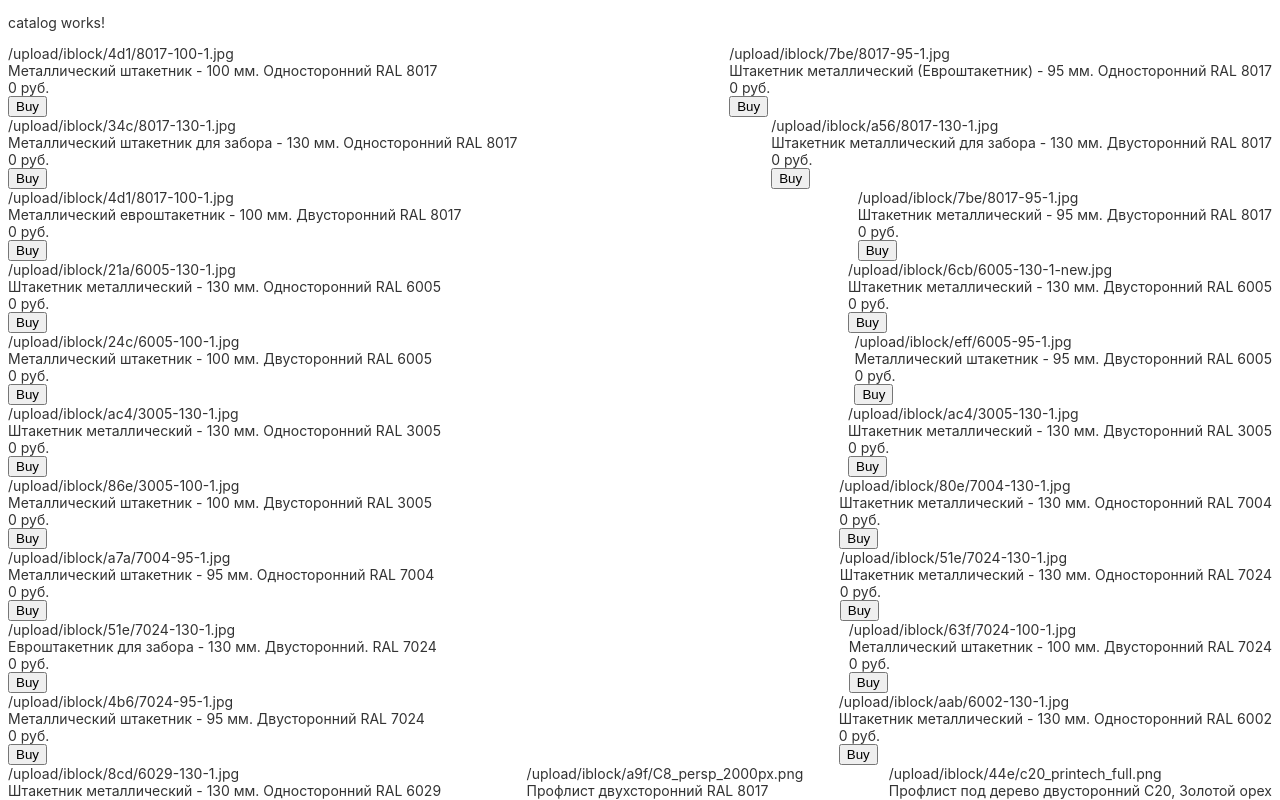
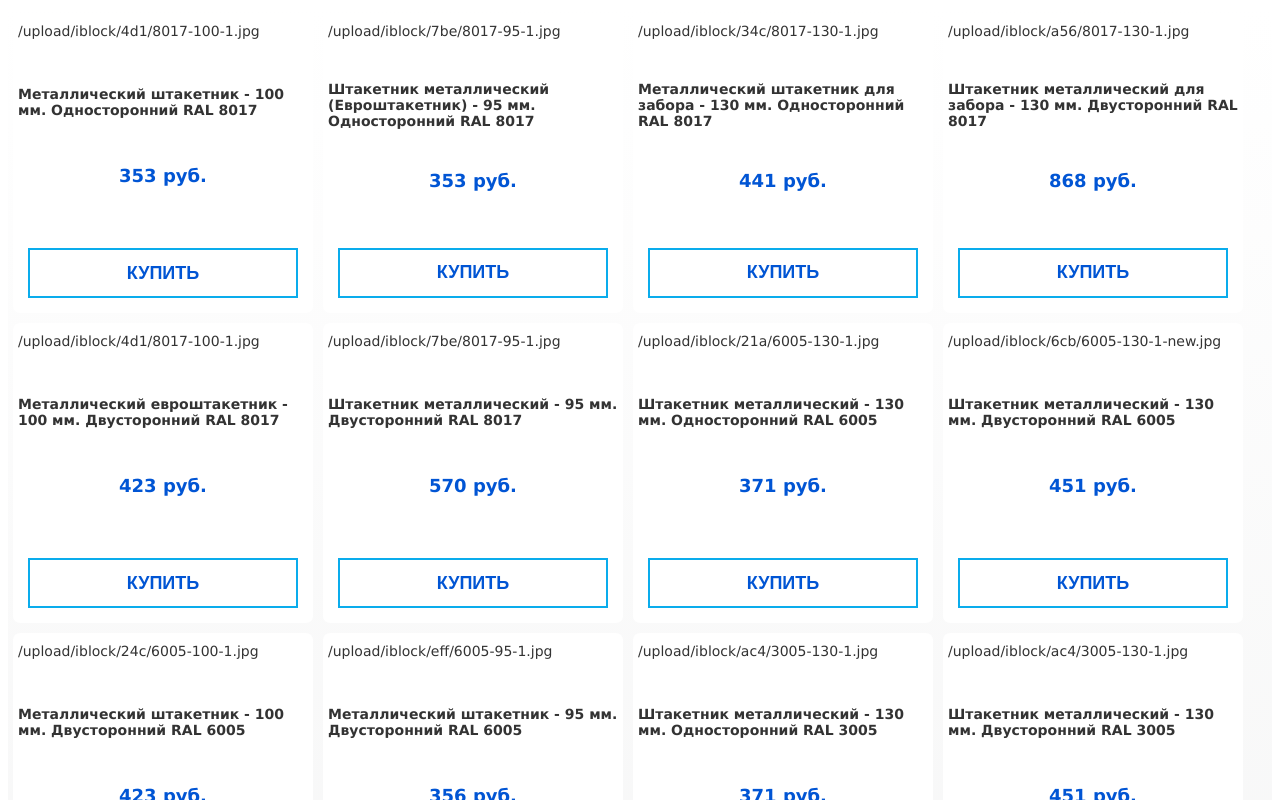
Before and after one commit to GitGudLater/Angular9, an Angular app in the folder angularApp/: page / in a window 1280 px wide. Shown: the top 800 px of the page. Built offline with nearby package versions, Linux system fonts and the light colour scheme.

Commit message:
iplemented syles

```diff
--- a/angularApp/src/app/pipes/roubles-currency.pipe.ts
+++ b/angularApp/src/app/pipes/roubles-currency.pipe.ts
@@ -5,6 +5,6 @@ import { Pipe, PipeTransform } from '@angular/core';
 })
 export class RoublesPipe implements PipeTransform {
   transform(value: number | undefined, args?: any): string {
-    return value ? value.toString() + ' руб.' : '0 руб.';
+    return value ? value.toString() + ' руб.' : '';
   }
 }
--- a/angularApp/src/app/routers/components/bucket/bucket.html
+++ b/angularApp/src/app/routers/components/bucket/bucket.html
@@ -1,9 +1,37 @@
+<div class="header"><h6>Корзина</h6></div>
+<div class="check-list">
+    <div class="bucket-labels container">
+        <div class="product__name">
+            Наименование
+        </div>
+        <div class="product__quantity">
+            Кол-во
+        </div>
+        <div class="product__price">
+            Цена-шт
+        </div>
+        <div class="product__multiple-price">
+            Сумма
+        </div>
+    </div>
+    <div class="bucket-product__border">
+        <hr>
+    </div>
     <div *ngFor="let product of products.values()" class="bucket-product container">
+        <div class="bucket-product__elements">
             <div class="product__name">
                 {{product.product.NAME}}
             </div>
             <div class="product__quantity">
+                <div class="bucket-product button">
+                    <button (click)="deleteFromBusket(product)" class="button"> < </button>
+                </div>
+                <div>
                     {{product.quantity}}
+                </div>
+                <div class="bucket-product button">
+                    <button (click)="addToBusket(product)" class="button"> > </button>
+                </div>
             </div>
             <div class="product__price">
                 {{calculatePriceForProduct(product) | rub}}
@@ -11,9 +39,18 @@
             <div class="product__multiple-price">
                 {{calculateMultipleProductPrice(product) | rub}}
             </div>
-    <div class="bucket-product buttons">
-        <button (click)="deleteFromBusket(product)" class="decrease"> < </button>
-        <button (click)="addToBusket(product)" class="increase"> > </button>
+        </div>
+        <div class="bucket-product__border">
+            <hr>
         </div>
     </div>
-<div class="price"> total {{resultPrice | rub}}</div>
+    <div class="price container">
+        <div class="price__element">
+            Итого
+        </div>
+        <div class="price__element">
+            {{resultPrice | rub}}
+        </div>
+    </div>
+    <hr>
+</div>
--- a/angularApp/src/app/routers/components/bucket/bucket.scss
+++ b/angularApp/src/app/routers/components/bucket/bucket.scss
@@ -5,6 +5,86 @@
     align-content: flex-start;
 }
 
-.container {
-    @include flexbox(row, nowrap)
+.header {
+    font-size: xx-large;
 }
+
+.check-list {
+    box-shadow: 0px 0px 8px 5px rgb(218, 218, 218);
+    padding-top: 20px;
+    padding-bottom: 15px;
+    padding-left: 10px;
+    padding-right: 10px;
+    border-radius: 5px;
+    font-weight:bold;
+}
+
+.button {
+    @include flexbox(row, nowrap);
+    width: 30px;
+    flex: 0 0;
+}
+
+.bucket-labels {
+    @include flexbox(row, nowrap);
+    .product {
+        &__name {
+            width: 500px;
+        }
+        &__quantity {
+            width: 100px;
+        }
+        &__price {
+            width: 180px;
+        }
+        &__multiple-price {
+            width: 180px;
+        }
+    }
+}
+
+.bucket-product {
+    @include flexbox(column, nowrap);
+    &__elements {
+        @include flexbox(row, nowrap);
+        .product {
+            &__name {
+                width: 500px;
+            }
+            &__quantity {
+                width: 100px;
+                @include flexbox(row, nowrap);
+            }
+            &__price {
+                width: 180px;
+            }
+            &__multiple-price {
+                width: 180px;
+            }
+        }
+    }
+}
+
+.price{
+    @include flexbox(row, nowrap);
+    &__element {
+        width: 180px;
+    }
+}
+
+.button {
+    color: rgb(1, 85, 212);
+    background-color: #ffffff;
+    border-style: solid;
+    border-color: rgb(255, 255, 255);
+    font-size: large;
+    transition-property: background-color , border-color , color;
+    transition-duration: .2s;
+}
+
+.button:hover {
+    background-color: rgb(161, 227, 253);
+    color:#ffffff;
+    border-color: rgb(161, 227, 253);
+    cursor: pointer;
+}
--- a/angularApp/src/app/routers/components/catalog/catalog.component.ts
+++ b/angularApp/src/app/routers/components/catalog/catalog.component.ts
@@ -18,4 +18,8 @@ export class CatalogComponent{
     this.catalogService.addProductToBucket(product);
   }
 
+  calculatePrice(product: Product): number {
+    return this.catalogService.calculatePriceForProduct(product);
+  }
+
 }
--- a/angularApp/src/app/routers/components/catalog/catalog.html
+++ b/angularApp/src/app/routers/components/catalog/catalog.html
@@ -1,5 +1,3 @@
-<p>catalog works!</p>
-
 <div class="container flex-box">
     <div class="product flex-element container" *ngFor="let product of products$ | async">
         <div class="product__picture">
@@ -9,10 +7,10 @@
             {{product.NAME}}
         </div>
         <div class="product__price">
-            {{product.PRICE | rub}}
+            {{calculatePrice(product) | rub}}
         </div>
         <div class="product__buy-button">
-            <button (click)="addProductToBusket(product)"> Buy </button>
+            <button (click)="addProductToBusket(product)" class="button"> КУПИТЬ </button>
         </div>
     </div>
 </div>
--- a/angularApp/src/app/routers/components/catalog/catalog.scss
+++ b/angularApp/src/app/routers/components/catalog/catalog.scss
@@ -1,14 +1,76 @@
-@mixin flexbox($direction, $wrap) {
+@mixin flexbox($direction, $wrap, $justifyContent) {
     display: flex;
-    justify-content: space-between;
+    justify-content: $justifyContent;
     flex-flow: $direction $wrap;
     align-content: flex-start;
 }
 
+.container {
+    margin-bottom: 15px;
+}
+
 .flex-box {
-    @include flexbox(row, wrap)
+    @include flexbox(row, wrap, flex-start);
+    background: linear-gradient( #ffffff, #dddedf);
+
 }
 
 .product {
-    @include flexbox(column, nowrap)
+    @include flexbox(column, nowrap, space-between);
+    height: 300px;
+    flex: 0 0 300px;
+    border-radius: 0.5em;
+    margin: 5px;
+    background: #ffffff;
+    font-family: Verdana, "Trebuchet MS", Geneva, sans-serif;
+
+    &__name {
+        margin-left: 5px;
+        margin-right: 5px;
+        font-weight: bold;
+    }
+
+    &__price {
+        margin-left: 5px;
+        margin-right: 5px;
+        align-self: center;
+        font-size: large;
+        font-weight: bold;
+        color: rgb(1, 85, 212);
+    }
+
+    &__picture {
+        margin-top: 10px;
+        margin-left: 5px;
+        margin-right: 5px;
+    }
+
+
+    &__buy-button {
+        @include flexbox(column, nowrap, space-between);
+        justify-content: center;
+        align-items: center;
+    }
 }
+
+.button {
+    width: 90%;
+    height: 50px;
+    margin-top: 15px;
+    margin-bottom: 15px;
+    background-color: #ffffff;
+    border-style: solid;
+    border-color: rgb(10, 172, 236);
+    color: rgb(1, 85, 212);
+    font-size: large;
+    font-weight:bold;
+    transition-property: background-color , border-color , color;
+    transition-duration: .2s;
+}
+
+.button:hover {
+    background-color: rgb(161, 227, 253);
+    color:#ffffff;
+    border-color: rgb(161, 227, 253);
+    cursor: pointer;
+}
--- a/angularApp/src/app/services/bucket/bucket.service.ts
+++ b/angularApp/src/app/services/bucket/bucket.service.ts
@@ -18,7 +18,7 @@ export class BucketService{
 
     calculateMultipleProductPrice(product: BucketProduct) {
         return this.calculatePriceForProduct(product) * product.quantity;
-      }
+    }
 
     calculatePriceForProduct(product: BucketProduct) {
         return product.product.PRICE ? product.product.PRICE : this.calculateSkuPrice(product);
--- a/angularApp/src/app/services/catalog/catalog.service.ts
+++ b/angularApp/src/app/services/catalog/catalog.service.ts
@@ -16,4 +16,16 @@ export class CatalogService{
     getProducts() {
         return this.httpClient.get('assets/materials/files/jsons/products.json');
     }
+
+    calculatePriceForProduct(product: Product) {
+        return product.PRICE ? product.PRICE : this.calculateSkuPrice(product);
+    }
+
+    calculateSkuPrice(product: Product) {
+        let sum = 0;
+        for( let subProductKey in product.SKU) {
+          sum += Number(product.SKU[subProductKey].PRICE);
+        }
+        return sum;
+    }
 }
```
Lines whose indentation alone changed are shown as unchanged.
